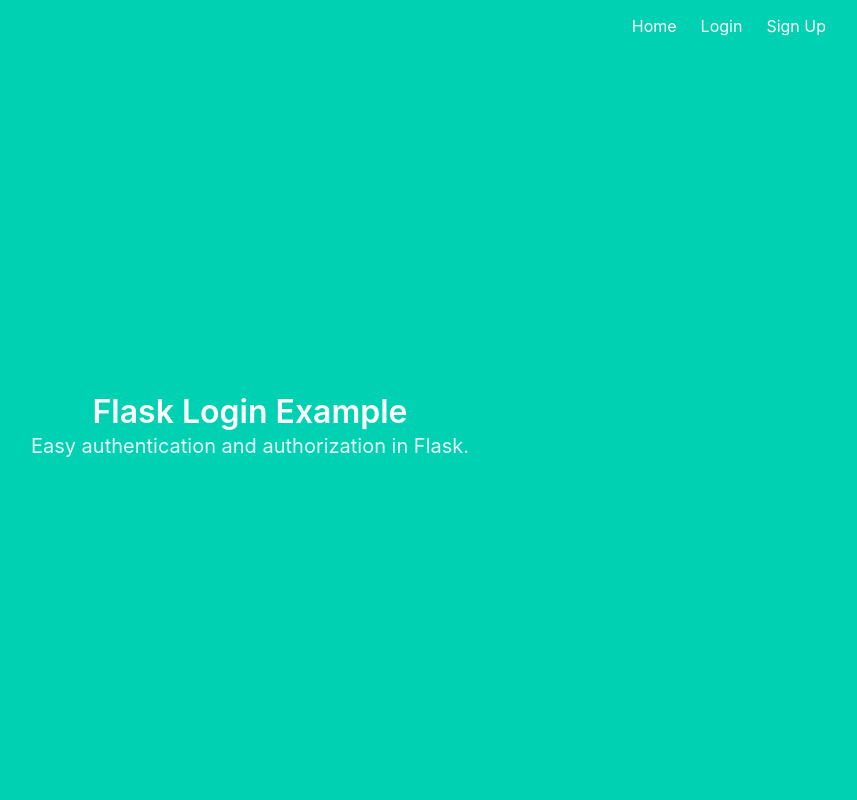
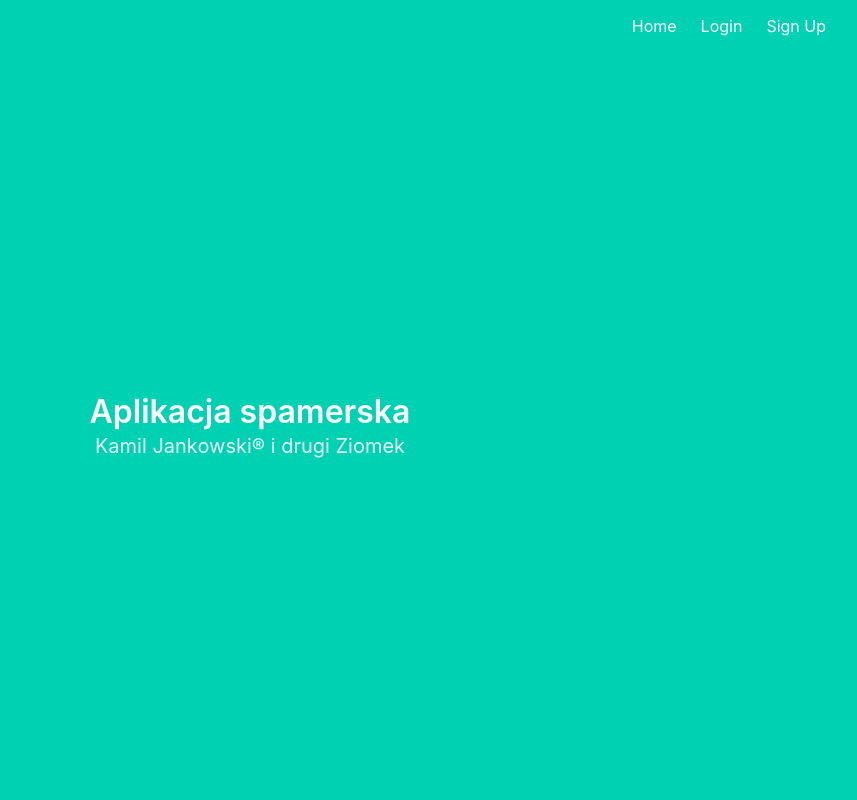
Before and after one commit to KamilJankowski99/projekt-zesposlowy, a Flask app: page / in a window 1280 px wide. Shown: the whole page, without its empty margins (390-1247 px from the left). Run offline with Flask 2, Linux system fonts and the light colour scheme.

Commit message:
poprawione tytuly

```diff
--- a/project/templates/index.html
+++ b/project/templates/index.html
@@ -2,9 +2,9 @@
 
 {% block content %}
 <h1 class="title">
-  Flask Login Example
+  Aplikacja spamerska
 </h1>
 <h2 class="subtitle">
-  Easy authentication and authorization in Flask.
+  Kamil Jankowski® i drugi Ziomek
 </h2>
 {% endblock %}
```
